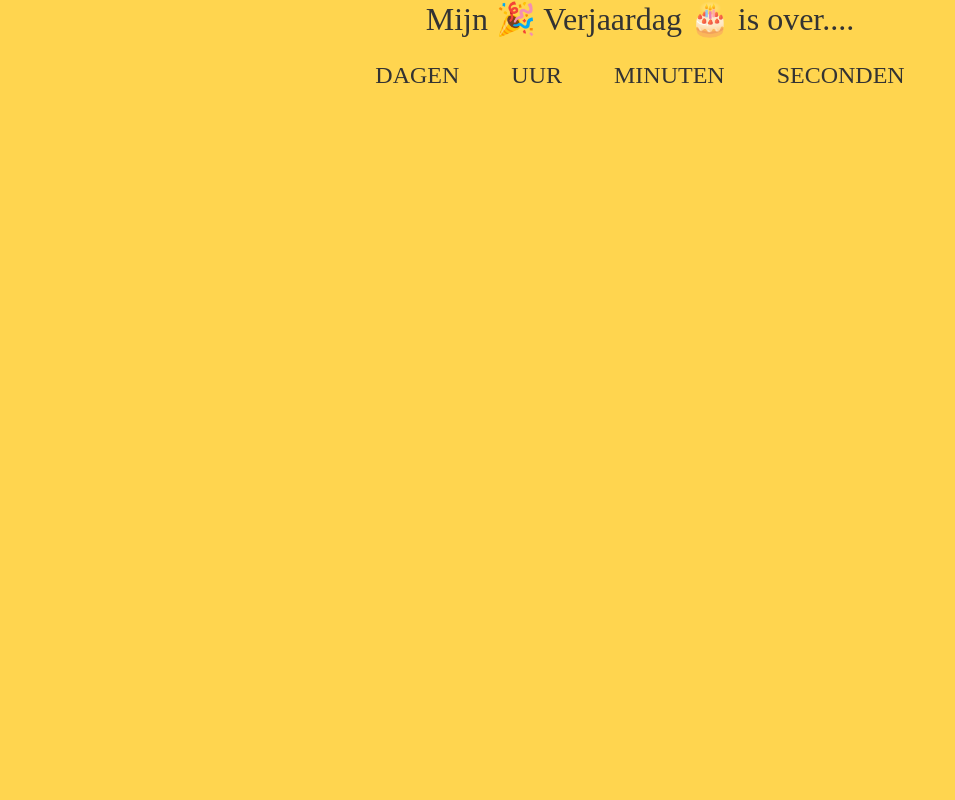
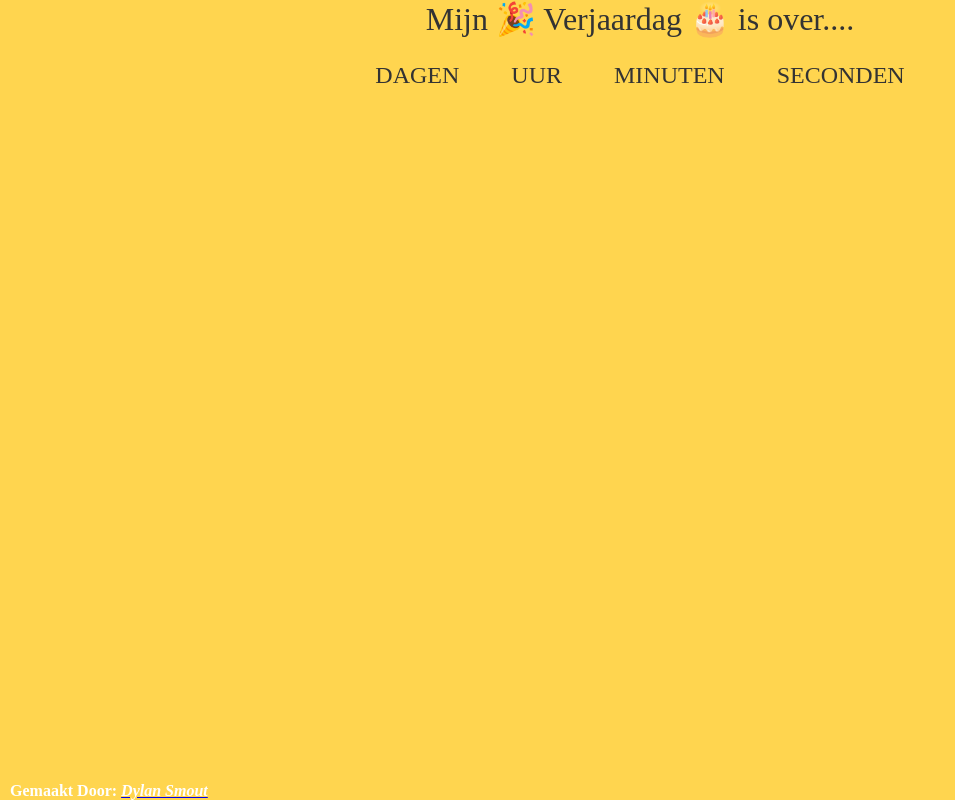
Before and after one commit to Drumboyww/verjaardagcountdown, a plain HTML site: page index.html in a window 1280 px wide. Shown: the whole page, without its empty margins (0-955 px from the left). Drawn offline with Linux system fonts and the light colour scheme.

Commit message:
Update index.html

```diff
--- a/index.html
+++ b/index.html
@@ -10,3 +10,4 @@
     <li><span id="seconds"></span>Seconden</li>
   </ul>
 </div>
+<div id="footer"><p style="color: #5e9ca0;"><span style="color: #ffffff;"><strong>Gemaakt Door: </strong></span><em><a href="https://dylansmout.nl"><span style="color: #ffffff;"><strong>Dylan Smout</strong></span></a></em></p></div>
```
